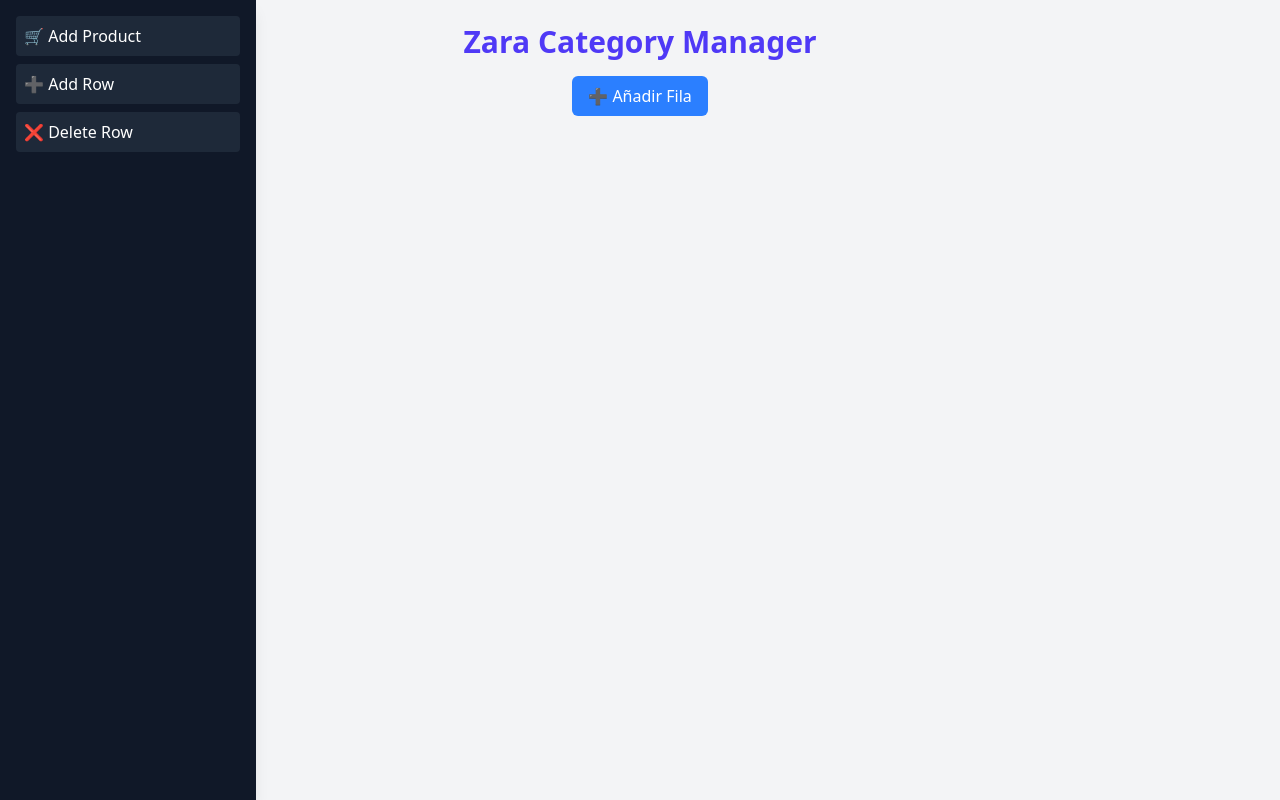
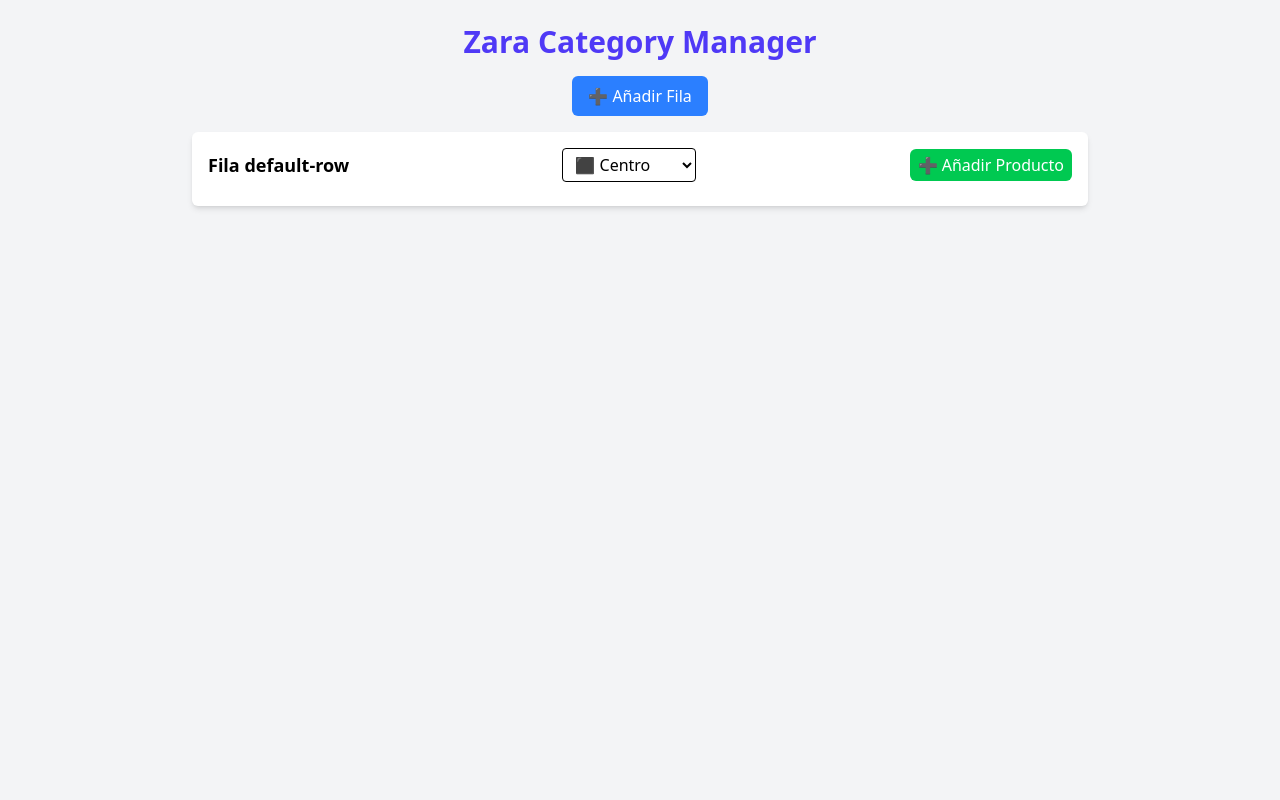
Before and after one commit to Angelhpascual/test-acid-tango-inditex, a React (Vite) app: page / in a window 1280 px wide. Built offline with nearby package versions, Linux system fonts and the light colour scheme.

Commit message:
fixing some drag and drop bugs

```diff
--- a/src/components/Dashboard.tsx
+++ b/src/components/Dashboard.tsx
@@ -1,18 +1,32 @@
-import { DndContext, DragEndEvent, closestCorners } from "@dnd-kit/core";
+import {
+  DndContext,
+  DragEndEvent,
+  closestCorners,
+  PointerSensor,
+  useSensor,
+  useSensors,
+} from "@dnd-kit/core";
 import { useRowStore } from "../store/rowStore";
 import Row from "./Row";
 
 const Dashboard: React.FC = () => {
   const { rows, addRow, moveProduct } = useRowStore();
 
-  // ✅ Función que maneja el drop de productos
+  // ✅ Configurar sensores para ignorar botones de eliminar
+  const sensors = useSensors(
+    useSensor(PointerSensor, {
+      activationConstraint: { distance: 5 },
+    }),
+  );
+
+  // ✅ Manejar el drop de productos
   const handleDragEnd = (event: DragEndEvent) => {
     const { active, over } = event;
     if (!active || !over) return;
 
     const fromRowId = active.data.current?.rowId;
     const product = active.data.current?.product;
-    const toRowId = String(over.id); // ✅ Convertimos a string
+    const toRowId = String(over.id);
 
     if (fromRowId && toRowId && fromRowId !== toRowId) {
       moveProduct(fromRowId, toRowId, product.id, 0);
@@ -20,24 +34,33 @@
   };
 
   return (
-    <DndContext collisionDetection={closestCorners} onDragEnd={handleDragEnd}>
+    <DndContext
+      collisionDetection={closestCorners}
+      onDragEnd={handleDragEnd}
+      sensors={sensors}
+    >
       <div className="flex flex-col items-center bg-gray-100 h-screen w-full p-6">
         <h1 className="text-3xl font-bold text-indigo-600 mb-4">
           Zara Category Manager
         </h1>
 
-        {/* ✅ Botón para añadir filas */}
+        {/* ✅ RECUPERAMOS EL BOTÓN DE AÑADIR FILA */}
         <button
           onClick={addRow}
-          className="mb-4 bg-blue-500 text-white px-4 py-2 rounded-md hover:bg-blue-600"
+          className="mb-4 bg-blue-500 text-white px-4 py-2 rounded-md hover:bg-blue-600 transition-all"
         >
           ➕ Añadir Fila
         </button>
 
+        {/* ✅ MOSTRAR FILAS SI EXISTEN */}
         <div className="space-y-4 w-full max-w-4xl">
-          {rows.map((row) => (
-            <Row key={row.id} row={row} />
-          ))}
+          {rows.length > 0 ? (
+            rows.map((row) => <Row key={row.id} row={row} />)
+          ) : (
+            <p className="text-gray-500">
+              No hay filas aún. Añade una fila para comenzar.
+            </p>
+          )}
         </div>
       </div>
     </DndContext>
--- a/src/components/Layout.tsx
+++ b/src/components/Layout.tsx
@@ -1,10 +1,8 @@
 import { Outlet } from "react-router-dom";
-import Sidebar from "./Sidebar";
 
 const Layout: React.FC = () => {
   return (
     <div className="flex h-screen w-screen overflow-hidden">
-      <Sidebar />
       <div className="flex-1 h-full w-full">
         <Outlet />
       </div>
--- a/src/components/ProductCard.tsx
+++ b/src/components/ProductCard.tsx
@@ -15,41 +15,50 @@
 const ProductCard: React.FC<ProductProps> = ({ product, rowId }) => {
   const { removeProductFromRow } = useRowStore();
 
-  // ✅ Hacemos que cada producto sea draggable
+  console.log(
+    `🟢 Renderizando ProductCard para: ${product.name} en fila ${rowId}`,
+  );
+
   const { attributes, listeners, setNodeRef, transform } = useDraggable({
-    id: product.id,
+    id: product.id as string,
     data: { rowId, product },
   });
 
-  const style = transform
+  const style: React.CSSProperties = transform
     ? { transform: `translate(${transform.x}px, ${transform.y}px)` }
     : {};
 
   return (
     <div
       ref={setNodeRef}
-      style={{ ...style }}
+      style={style}
       {...listeners}
       {...attributes}
-      className="relative bg-white p-4 shadow-md rounded-md w-36 flex flex-col items-center cursor-grab"
+      className="relative bg-white p-3 shadow-md rounded-md w-36 flex flex-col items-center border border-gray-200 hover:shadow-lg transition-all cursor-grab"
     >
+      {/* 🔹 Imagen y detalles del producto */}
       <img
         src={product.image}
         alt={product.name}
         className="w-full h-24 object-contain rounded-md"
       />
-      <h2 className="text-sm font-bold mt-2">{product.name}</h2>
-      <p className="text-xs text-gray-600">{product.description}</p>
-      <p className="text-md font-semibold text-indigo-600 mt-2">
+      <h2 className="text-sm font-bold mt-2 text-gray-800">{product.name}</h2>
+      <p className="text-xs text-gray-500">{product.description}</p>
+      <p className="text-md font-semibold text-green-600 mt-2">
         💰${product.price.toFixed(2)}
       </p>
 
-      {/* Botón para eliminar */}
+      {/* 🔥 Botón de eliminar FUERA del área draggable */}
       <button
-        className="absolute top-1 right-1 text-red-500 hover:text-red-700"
-        onClick={() => removeProductFromRow(rowId, product.id)}
+        data-cancel-drag // ✅ Excluye este botón del drag & drop
+        className="absolute top-1 right-1 bg-red-500 text-white rounded-full w-6 h-6 flex items-center justify-center text-xs hover:bg-red-700 transition-all"
+        onClick={(e) => {
+          e.stopPropagation(); // ✅ Evita que el drag & drop interfiera
+          console.log(`🚀 Eliminando producto ${product.id} de fila ${rowId}`);
+          removeProductFromRow(rowId, product.id);
+        }}
       >
-        ❌
+        ✖
       </button>
     </div>
   );
--- a/src/store/rowStore.ts
+++ b/src/store/rowStore.ts
@@ -34,7 +34,13 @@
 };
 
 export const useRowStore = create<RowStore>((set) => ({
-  rows: [],
+  rows: [
+    {
+      id: "default-row",
+      products: [],
+      alignment: "center",
+    },
+  ],
   addRow: () =>
     set((state) => {
       console.log("➕ Agregando una nueva fila...");
@@ -68,8 +74,7 @@
     set((state) => {
       console.log(`Intentando eliminar producto ${productId} de fila ${rowId}`);
 
-      return {
-        rows: state.rows.map((row) =>
+      const updatedRows = state.rows.map((row) =>
         row.id === rowId
           ? {
               ...row,
@@ -79,8 +84,11 @@
               }),
             }
           : row,
-        ),
-      };
+      );
+
+      console.log("🆕 Nuevo estado de filas:", updatedRows);
+
+      return { rows: updatedRows };
     }),
   moveProduct: (fromRowId, toRowId, productId, toIndex) =>
     set((state) => {
@@ -121,8 +129,3 @@
       ),
     })),
 }));
-
-// // Exponer Zustand en la consola para depuración
-// if (typeof window !== "undefined") {
-//   ;(window as any).useRowStore = useRowStore
-// }
```
Lines whose indentation alone changed are shown as unchanged.
